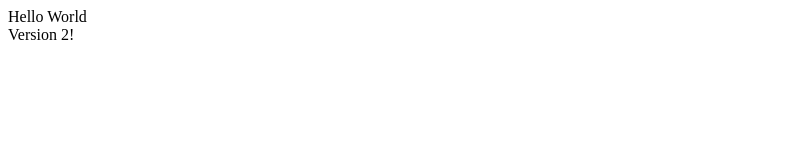
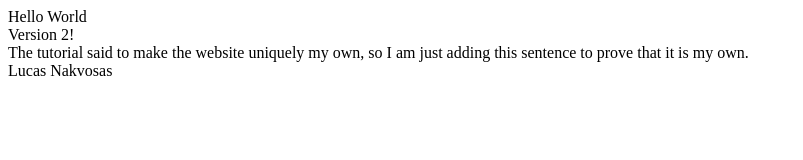
Before and after one commit to LucasNakvosas/Hellow-World-LwN, a plain HTML site: page index.html in a window 1280 px wide. Shown: the whole page, without its empty margins (0-803 px from the left). Drawn offline with Linux system fonts and the light colour scheme.

Commit message:
Version 2.1

```diff
--- a/index.html
+++ b/index.html
@@ -5,6 +5,8 @@
 </head>
 <body>
     Hello World<br>
-    Version 2!
+    Version 2!<br>
+    The tutorial said to make the website uniquely my own, so I am just adding this sentence to prove that it is my own.<br>
+    Lucas Nakvosas
 </body>
 </html>
```
